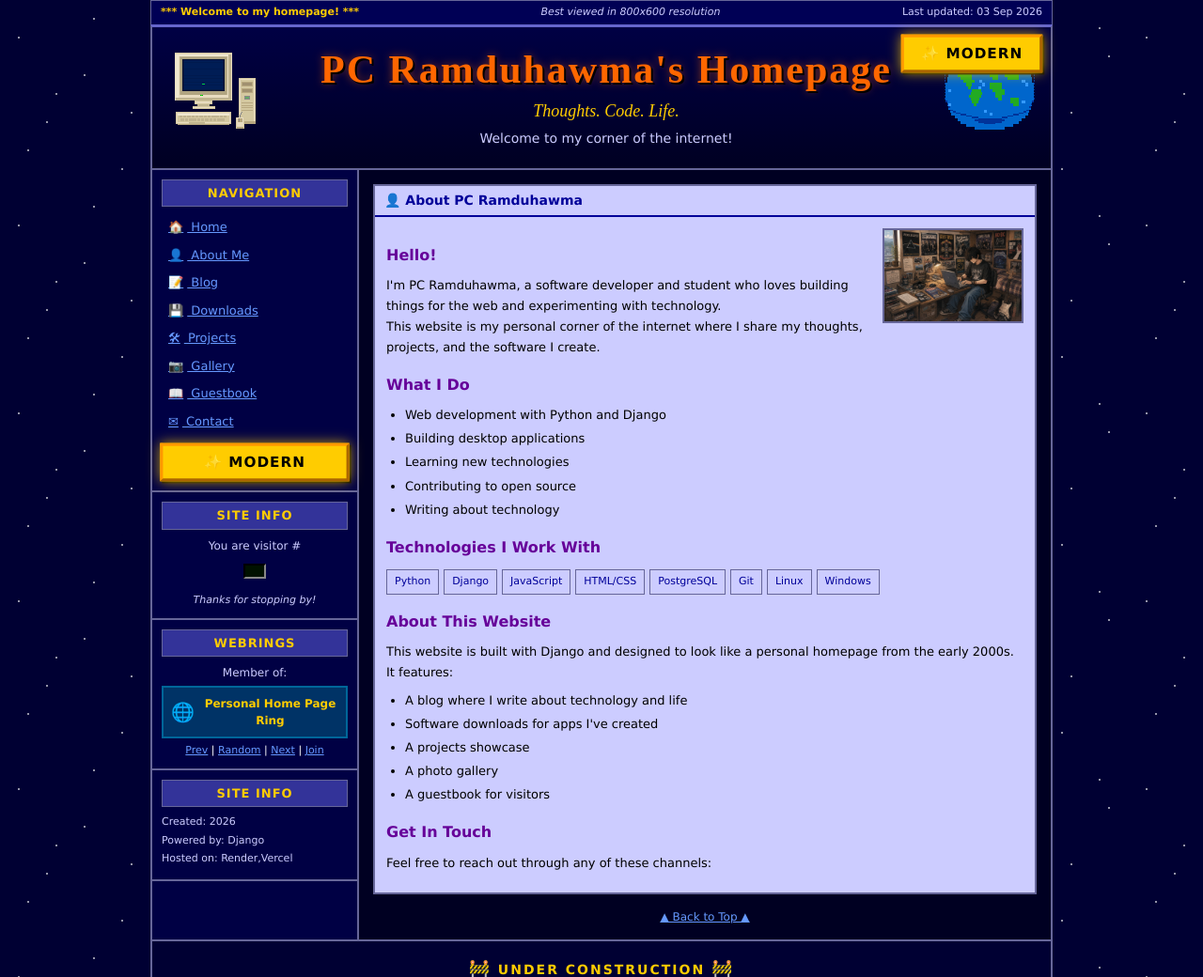
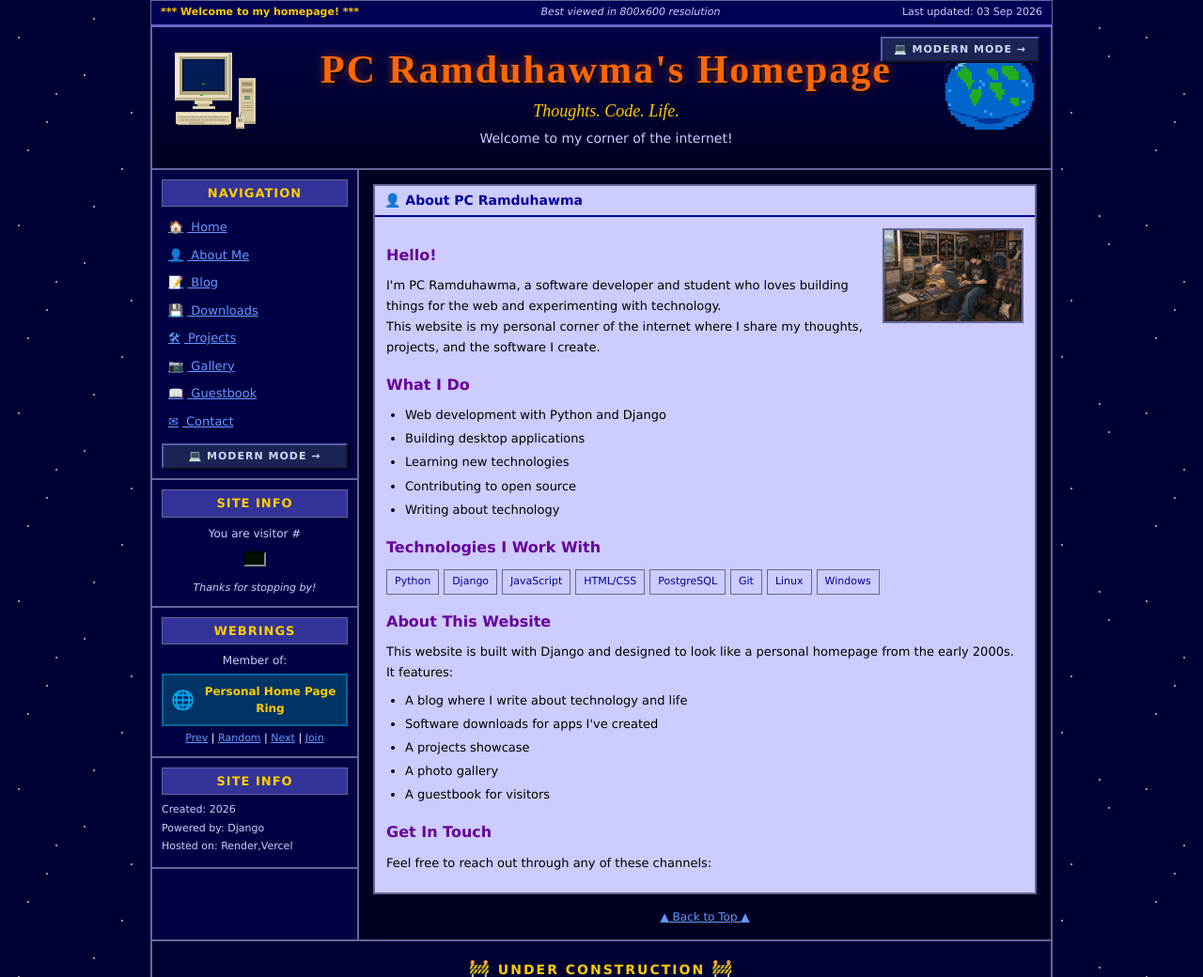
Before and after one commit to pachuau10/pcramduhawma, a Django app: template templates/about.html in a window 1280 px wide. Shown: the top 1040 px of the page at 94% size. Run offline with Django 5.2, Linux system fonts and the light colour scheme; the template is opened without the code that fills it, so the values that code supplies are empty.

Commit message:
Compact navy 3D retro toggle; clean modern toggle text

```diff
--- a/static/css/modern.css
+++ b/static/css/modern.css
@@ -20,38 +20,40 @@ html[data-theme="modern"] {
     --mradius: 14px;
 }
 
-/* ---------- Retro-mode toggle: big, loud, unmissable ---------- */
+/* ---------- Retro-mode toggle: small navy 3D computer button ---------- */
 html[data-theme="retro"] .theme-toggle,
 html:not([data-theme]) .theme-toggle {
     position: absolute;
-    top: 8px;
-    right: 10px;
+    top: 10px;
+    right: 12px;
     z-index: 5;
-    background: #ffcc00;
-    color: #000000;
-    border: 3px outset #ff9900;
+    background: #1b2452;
+    color: #cdd6ff;
+    border: 2px solid;
+    border-color: #565fae #10163a #10163a #565fae;
     font-family: Verdana, Geneva, Tahoma, Arial, Helvetica, sans-serif;
-    font-size: 15px;
+    font-size: 11px;
     font-weight: bold;
     letter-spacing: 1px;
     text-transform: uppercase;
-    padding: 8px 18px;
+    padding: 5px 12px;
     cursor: pointer;
-    box-shadow: 0 0 12px rgba(255, 204, 0, 0.8), 2px 2px 0px #000000;
-    animation: retroTogglePulse 1.6s infinite;
+    box-shadow: 1px 1px 0 #000000;
+    white-space: nowrap;
 }
 
 html[data-theme="retro"] .theme-toggle:hover,
 html:not([data-theme]) .theme-toggle:hover {
-    background: #ffe066;
-    color: #000000;
-    animation: none;
-    box-shadow: 0 0 20px rgba(255, 204, 0, 1), 2px 2px 0px #000000;
+    background: #27316b;
+    color: #ffffff;
+    border-color: #6b75c4 #141b45 #141b45 #6b75c4;
 }
 
 html[data-theme="retro"] .theme-toggle:active,
 html:not([data-theme]) .theme-toggle:active {
-    border-style: inset;
+    transform: translateY(1px);
+    box-shadow: none;
+    border-color: #10163a #565fae #565fae #10163a;
 }
 
 html[data-theme="retro"] .theme-toggle-nav,
@@ -59,25 +61,6 @@ html:not([data-theme]) .theme-toggle-nav {
     position: static;
     width: 100%;
     margin-top: 8px;
-    animation: retroTogglePulse 1.6s infinite;
-}
-
-@keyframes retroTogglePulse {
-    0%, 100% {
-        box-shadow: 0 0 8px rgba(255, 204, 0, 0.6), 2px 2px 0px #000000;
-        transform: scale(1);
-    }
-    50% {
-        box-shadow: 0 0 22px rgba(255, 204, 0, 1), 2px 2px 0px #000000;
-        transform: scale(1.04);
-    }
-}
-
-@media (prefers-reduced-motion: reduce) {
-    html[data-theme="retro"] .theme-toggle,
-    html:not([data-theme]) .theme-toggle {
-        animation: none;
-    }
 }
 
 /* ---------- Base ---------- */
@@ -1375,10 +1358,10 @@ html[data-theme="modern"] textarea:focus-visible {
 @media (max-width: 768px) {
     html[data-theme="retro"] .theme-toggle:not(.theme-toggle-nav),
     html:not([data-theme]) .theme-toggle:not(.theme-toggle-nav) {
-        top: 6px;
+        top: 8px;
         right: 58px;
-        font-size: 12px;
-        padding: 6px 12px;
+        font-size: 10px;
+        padding: 5px 10px;
     }
 }
 
--- a/static/js/main.js
+++ b/static/js/main.js
@@ -24,9 +24,9 @@
             btn.setAttribute('aria-pressed', modern ? 'true' : 'false');
             btn.setAttribute('aria-label', modern ? 'Return to retro mode' : 'Switch to modern mode');
             var label = btn.querySelector('[data-theme-label]');
-            if (label) label.textContent = modern ? 'Retro' : 'Modern';
+            if (label) label.textContent = modern ? 'Retro Mode' : 'Modern Mode →';
             var icon = btn.querySelector('[data-theme-icon]');
-            if (icon) icon.textContent = modern ? '🖥️' : '✨';
+            if (icon) icon.textContent = modern ? '🖥️' : '💻';
         });
         if (animate && !window.matchMedia('(prefers-reduced-motion: reduce)').matches) {
             document.documentElement.classList.add('theme-fade');
--- a/templates/includes/header.html
+++ b/templates/includes/header.html
@@ -15,5 +15,5 @@
     <div class="header-decoration-right">
         <img src="{% static 'images/retro-earth.svg' %}" alt="Retro Globe" class="header-globe-img">
     </div>
-    <button type="button" class="theme-toggle" data-theme-toggle aria-pressed="false" aria-label="Switch to modern mode"><span data-theme-icon aria-hidden="true">✨</span> <span data-theme-label>Modern</span></button>
+    <button type="button" class="theme-toggle" data-theme-toggle aria-pressed="false" aria-label="Switch to modern mode"><span data-theme-icon aria-hidden="true">💻</span> <span data-theme-label>Modern Mode →</span></button>
 </header>
--- a/templates/includes/sidebar.html
+++ b/templates/includes/sidebar.html
@@ -16,7 +16,7 @@
         <a href="{% url 'guestbook:guestbook_list' %}" class="nav-link"><span class="nav-icon">&#128214;</span> Guestbook</a>
         <a href="{% url 'core:contact' %}" class="nav-link"><span class="nav-icon">&#9993;</span> Contact</a>
         {% endfor %}
-        <button type="button" class="theme-toggle theme-toggle-nav" data-theme-toggle aria-pressed="false" aria-label="Switch to modern mode"><span data-theme-icon aria-hidden="true">✨</span> <span data-theme-label>Modern</span></button>
+        <button type="button" class="theme-toggle theme-toggle-nav" data-theme-toggle aria-pressed="false" aria-label="Switch to modern mode"><span data-theme-icon aria-hidden="true">💻</span> <span data-theme-label>Modern Mode →</span></button>
     </nav>
 </div>
 
```
